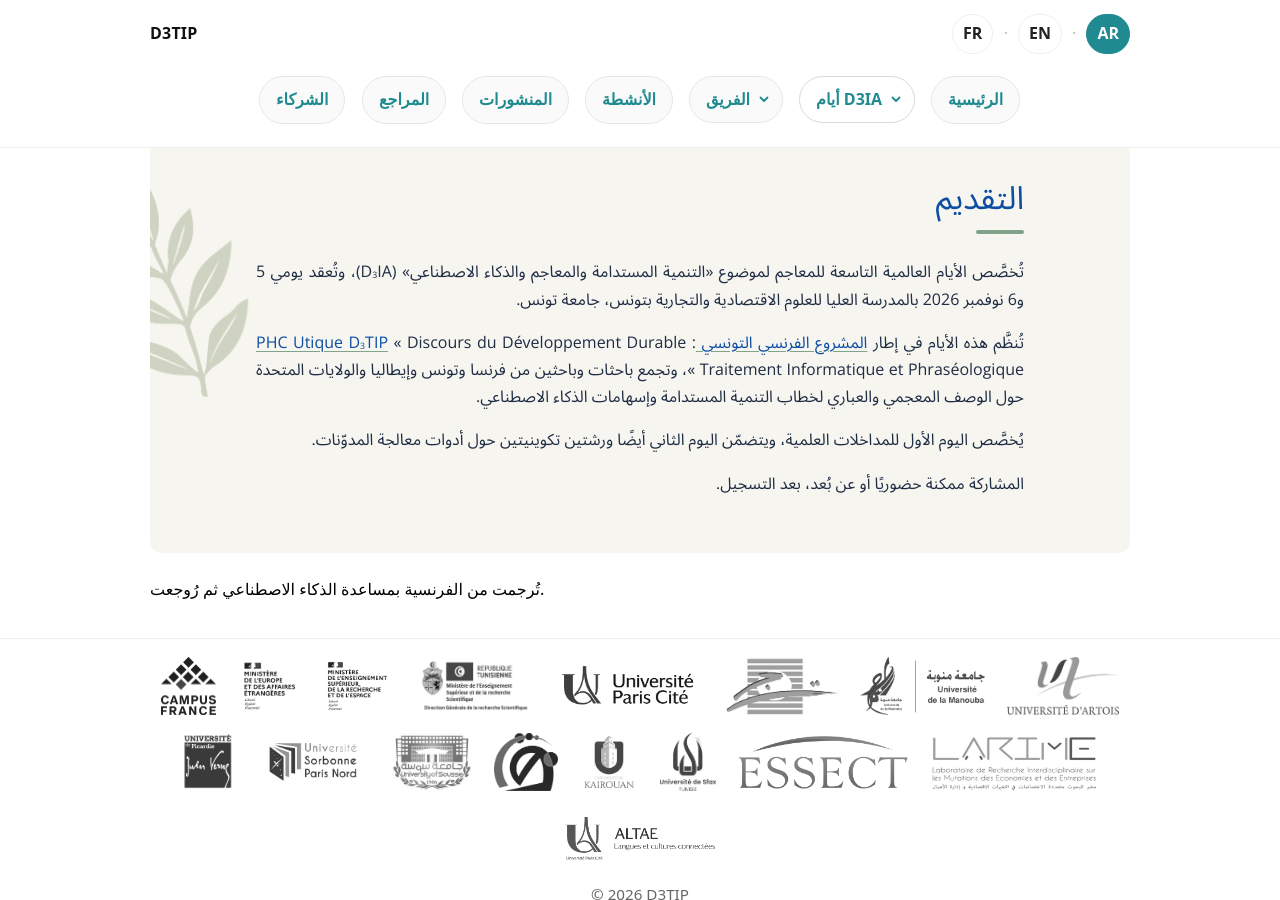
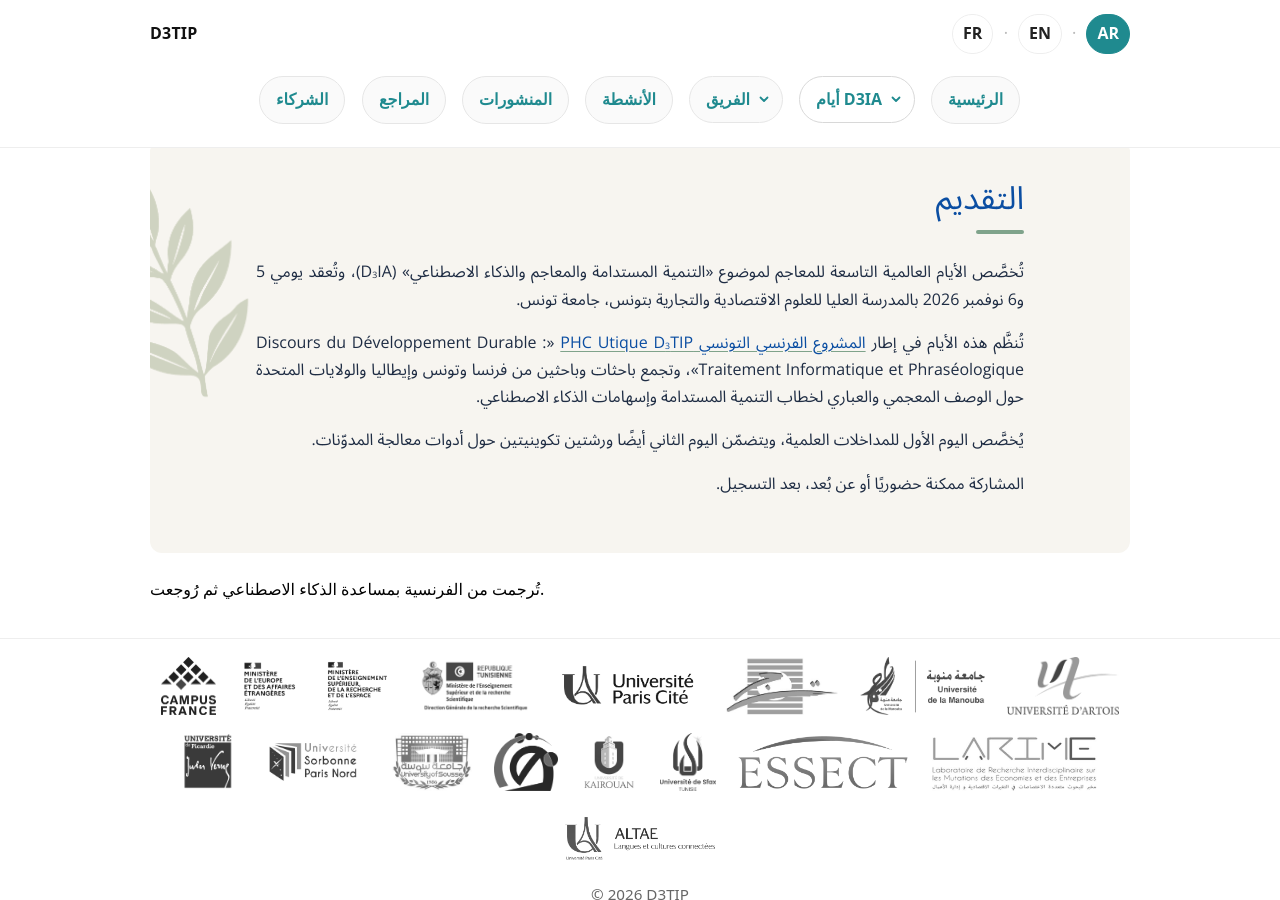
Before and after one commit to d3tip-phc-utique/d3tip-phc-utique.github.io, a Jekyll site: the page built from ar/d3ia/index.html, in a window 1280 px wide and 900 px high, scrolled down 1089 px. Built offline with Jekyll 4.4.1, drawn with Linux system fonts in a browser that asks for light colours; part of the change alters nothing that is shown.

Commit message:
ecriture arabe dans Présentation

```diff
--- a/ar/d3ia/index.html
+++ b/ar/d3ia/index.html
@@ -29,8 +29,8 @@ permalink: /ar/d3ia/
 <section class="d3ia-section d3ia-decor--olivier-droite">
   <h2 class="d3ia-titre">التقديم</h2>
   <div class="d3ia-texte">
-    <p>تُخصَّص الأيام العالمية التاسعة للمعاجم لموضوع «التنمية المستدامة والمعاجم والذكاء الاصطناعي» (D<sub>3</sub>IA)، وتُعقد يومي 5 و6 نوفمبر 2026 بالمدرسة العليا للعلوم الاقتصادية والتجارية بتونس، جامعة تونس.</p>
-    <p>تُنظَّم هذه الأيام في إطار <a href="{% include d3ia/lien.html key='home' %}">المشروع الفرنسي التونسي PHC Utique D<sub>3</sub>TIP</a> « Discours du Développement Durable : Traitement Informatique et Phraséologique »، وتجمع باحثات وباحثين من فرنسا وتونس وإيطاليا والولايات المتحدة حول الوصف المعجمي والعباري لخطاب التنمية المستدامة وإسهامات الذكاء الاصطناعي.</p>
+    <p>تُخصَّص الأيام العالمية التاسعة للمعاجم لموضوع «التنمية المستدامة والمعاجم والذكاء الاصطناعي» (<bdi>D<sub>3</sub>IA</bdi>)، وتُعقد يومي 5 و6 نوفمبر 2026 بالمدرسة العليا للعلوم الاقتصادية والتجارية بتونس، جامعة تونس.</p>
+    <p>تُنظَّم هذه الأيام في إطار <a href="{% include d3ia/lien.html key='home' %}">المشروع الفرنسي التونسي <bdi>PHC Utique D<sub>3</sub>TIP</bdi></a> «<bdi lang="fr">Discours du Développement Durable : Traitement Informatique et Phraséologique</bdi>»، وتجمع باحثات وباحثين من فرنسا وتونس وإيطاليا والولايات المتحدة حول الوصف المعجمي والعباري لخطاب التنمية المستدامة وإسهامات الذكاء الاصطناعي.</p>
     <p>يُخصَّص اليوم الأول للمداخلات العلمية، ويتضمّن اليوم الثاني أيضًا ورشتين تكوينيتين حول أدوات معالجة المدوّنات.</p>
     <p>المشاركة ممكنة حضوريًا أو عن بُعد، بعد التسجيل.</p>
   </div>
```
